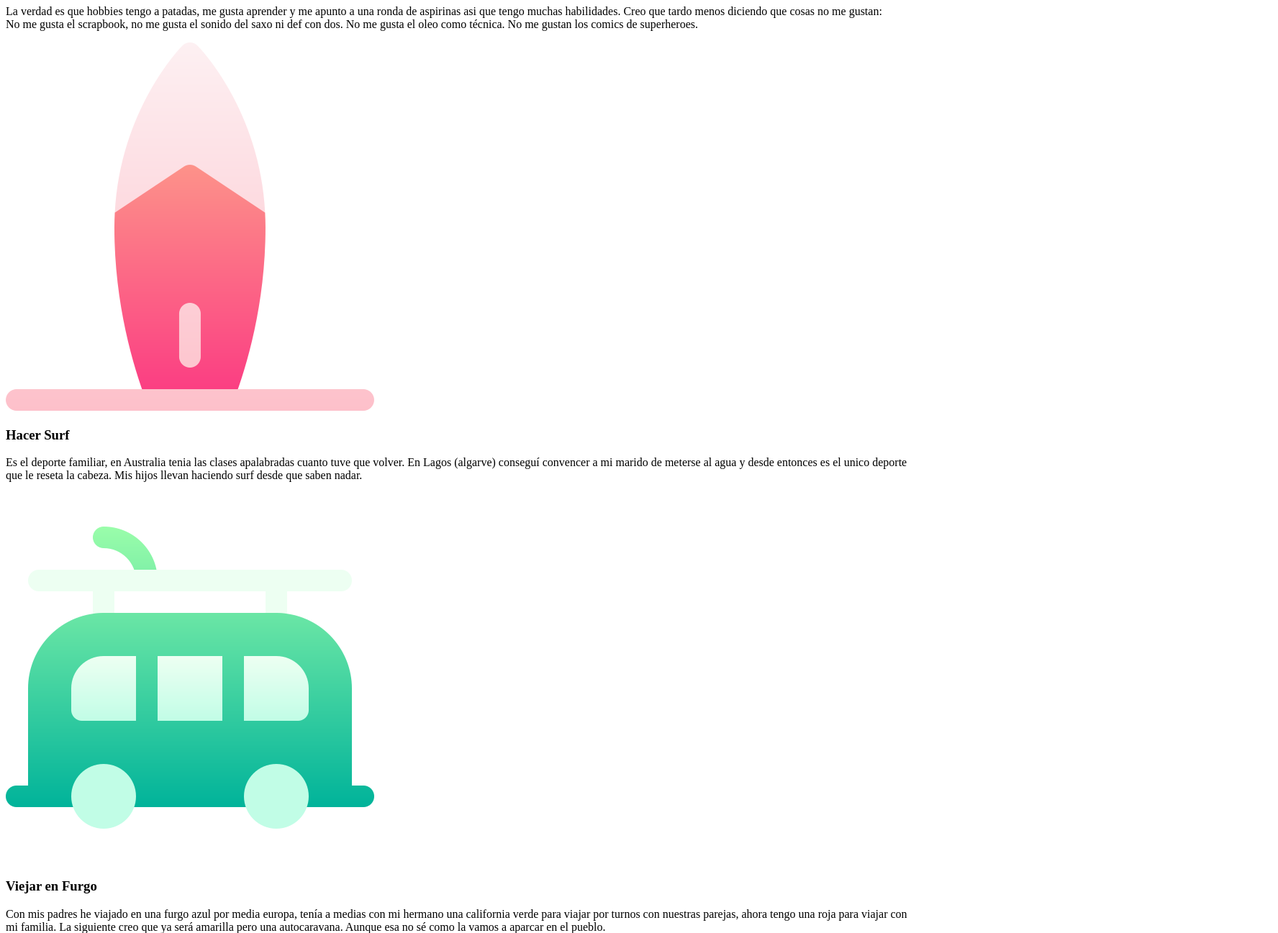
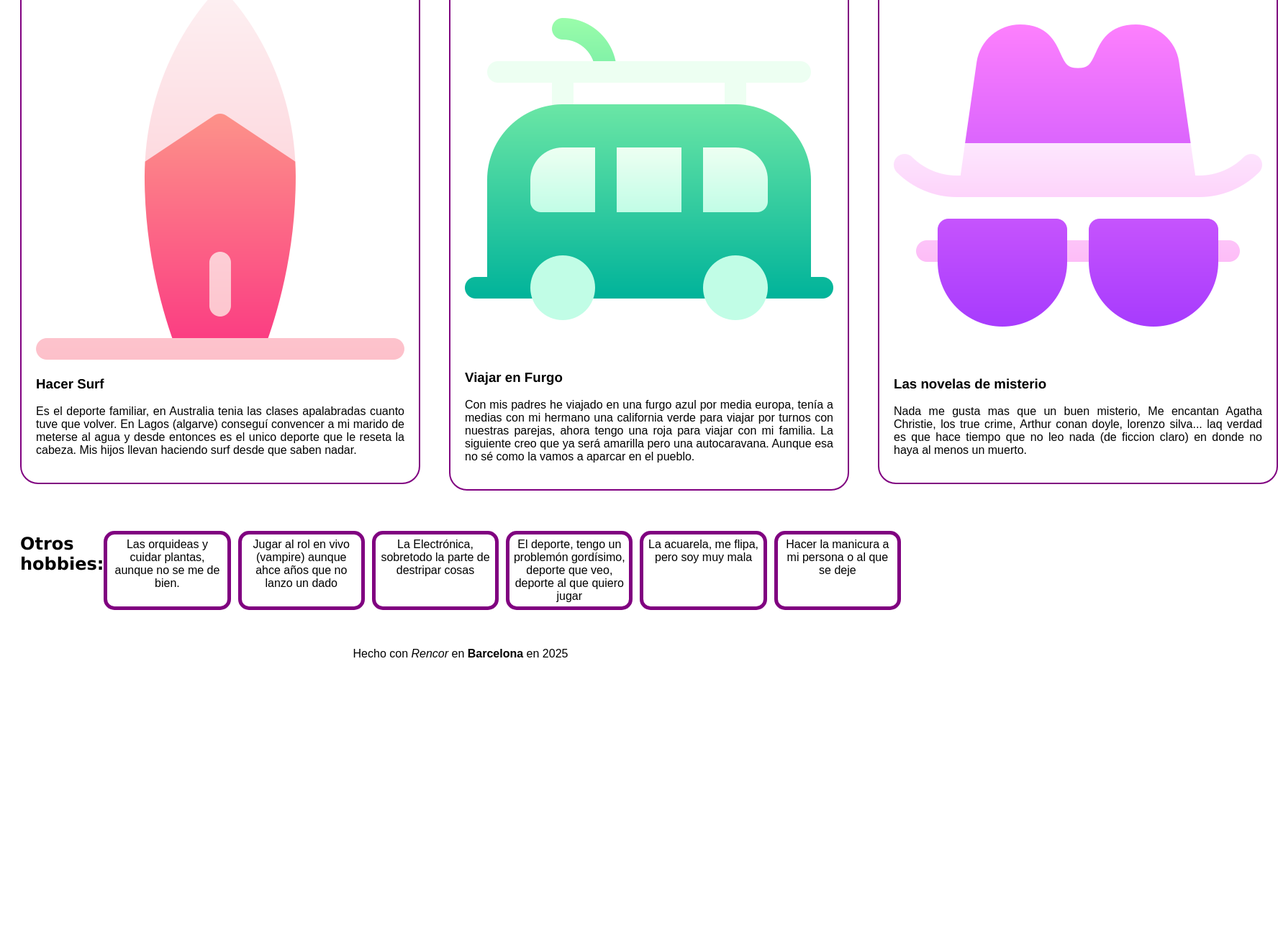
Before and after one commit to afminguela/webdev_Lab_04.1, a plain HTML site: page index.html in a window 1280 px wide. Shown: the part 583-1880 px from the top of the page at 72% size, 1776 px wide, since content can reach past the window. After the commit the page ends 1517 px from the top, so only its background shows below. Drawn offline with Linux system fonts and the light colour scheme.

Commit message:
Añadido estilos y terminado

```diff
--- a/index.html
+++ b/index.html
@@ -1,56 +1,112 @@
 <!DOCTYPE html>
-<html lang="en">
+<html lang="es">
   <head>
-    <meta charset="UTF-8">
-    <meta name="viewport" content="width=device-width, initial-scale=1.0">
+    <meta charset="UTF-8" />
+    <meta name="viewport" content="width=device-width, initial-scale=1.0" />
     <title>Sobre Mi</title>
-    <link rel="stylesheet" href="style.css">
-    <link rel="shortcut icon" type="image/x-icon"  href="./media/feliz.png" title="sandía iconos">Sandía iconos creados por Anastassiya Motokhova - Flaticon</a>">
+    <link rel="stylesheet" href="styles.css" />
+    <link
+      rel="shortcut icon"
+      type="image/x-icon"
+      href="./media/feliz.png"
+      title="sandía iconos"
+    />
     <!--Todos los iconos gracias a FlatIcon que son muy majos-->
   </head>
   <body>
     <!--Header: foto y titulo o/y slogan de la pagina (tu nombre o no)
 Pequeño parrafo sobre ti (vale añadir extra texto Lorem Ipsum)
-DIV 1: Imágenes de tus hobbies (no vale informatica): los tres principales. Probar también align-items (alineación vertical)
-DIV2: los otros en otro div. En los otros no hace falta imágenes, con un texto es suficiente: maquetas de trenes, musica jazz, patinar, etc, … solo un texto centrado en un div. Poner al menos 5 divs en este grupo y probar el flex-wrap, justify-content, etc
+ y probar el flex-wrap, justify-content, etc
  A partir de ahí puedes hacer todas las pruebas de flex que quieras :-)-->
 
- <header>
- <img src="./media/kobeyyo.jpg" alt="Yo misma hace eones con Kobe Briant">
+    <header class="titulo">
+      <img
+        src="./media/kobeyyo.jpg"
+        alt="Yo misma hace eones con Kobe Briant"
+      />
+      <div>
       <h1>Ana Fernandez Minguela</h1>
- <p>La verdad es que hobbies tengo a patadas, me gusta aprender y me apunto a una ronda de aspirinas asi que tengo muchas habilidades. Creo que tardo menos diciendo que cosas no me gustan: <br>
- No me gusta el scrapbook, no me gusta el sonido del saxo ni def con dos. No me gusta el oleo como técnica. No me gustan los comics de superheroes.  </p>
-
+      <p>
+        La verdad es que hobbies tengo a patadas, me gusta aprender y me apunto
+        a una ronda de aspirinas asi que tengo muchas habilidades. Creo que
+        tardo menos diciendo que cosas no me gustan: <br />
+        No me gusta el scrapbook, no me gusta el sonido del saxo ni def con dos.
+        No me gusta el oleo como técnica. No me gustan los comics de
+        superheroes.
+      </p>
+      </div>
     </header>
+    <!-- Lo que viene siendo el main, dos grupos, uno con tres cards con texto imagen y H; el otro con un h y 5 p puestos en dos grupos, h por un lado y por el otro los p cada uno en una columna-->
     <main>
+      <!--  DIV 1: Imágenes de tus hobbies (no vale informatica): los tres principales. Probar también align-items (alineación vertical)-->
       <section id="hobbiesPpal">
         <div class="card">
-        <img src="./media/tabla-de-surf.png" alt="un dibujo de una tabla de surf">
+          <img
+            src="./media/tabla-de-surf.png"
+            alt="un dibujo de una tabla de surf"
+          />
           <h3>Hacer Surf</h3>
-        <p>Es el deporte familiar, en Australia tenia las clases apalabradas cuanto tuve que volver. En Lagos (algarve) conseguí convencer a mi marido de meterse al agua y desde entonces es el unico deporte que le reseta la cabeza. Mis hijos llevan haciendo surf desde que saben nadar. </p>
+          <p>
+            Es el deporte familiar, en Australia tenia las clases apalabradas
+            cuanto tuve que volver. En Lagos (algarve) conseguí convencer a mi
+            marido de meterse al agua y desde entonces es el unico deporte que
+            le reseta la cabeza. Mis hijos llevan haciendo surf desde que saben
+            nadar.
+          </p>
         </div>
         <div class="card">
-        <img src="./media/monovolumen.png" alt="un dibujo de una furgoneta surfera">
-        <h3>Viejar en Furgo</h3>
-        <p>Con mis padres he viajado en una furgo azul por media europa, tenía a medias con mi hermano una california verde para viajar por turnos con nuestras parejas, ahora tengo una roja para viajar con mi familia. La siguiente creo que ya será amarilla pero una autocaravana. Aunque esa no sé como la vamos a aparcar en el pueblo.</p>
+          <img
+            src="./media/monovolumen.png"
+            alt="un dibujo de una furgoneta surfera"
+          />
+          <h3>Viajar en Furgo</h3>
+          <p>
+            Con mis padres he viajado en una furgo azul por media europa, tenía
+            a medias con mi hermano una california verde para viajar por turnos
+            con nuestras parejas, ahora tengo una roja para viajar con mi
+            familia. La siguiente creo que ya será amarilla pero una
+            autocaravana. Aunque esa no sé como la vamos a aparcar en el pueblo.
+          </p>
         </div>
         <div class="card">
-        <img src="/media/sombrero-de-vaquero.png" alt="un dibujo de un sombrero y unas gafas">
+          <img
+            src="/media/sombrero-de-vaquero.png"
+            alt="un dibujo de un sombrero y unas gafas"
+          />
           <h3>Las novelas de misterio</h3>
-        <p>Nada me gusta mas que un buen misterio, Me encantan Agatha Christie, los true crime, Arthur conan doyle, lorenzo silva... laq verdad es que hace tiempo que no leo nada (de ficcion claro) en donde no haya al menos un muerto. </p>
+          <p>
+            Nada me gusta mas que un buen misterio, Me encantan Agatha Christie,
+            los true crime, Arthur conan doyle, lorenzo silva... laq verdad es
+            que hace tiempo que no leo nada (de ficcion claro) en donde no haya
+            al menos un muerto.
+          </p>
         </div>
       </section>
+
+      <!-- DIV2: los otros en otro div. En los otros no hace falta imágenes, con un texto es suficiente: maquetas de trenes, musica jazz, patinar, etc, … solo un texto centrado en un div. Poner al menos 5 divs en este grupo  -->
       <section id="hobbiesSec">
         <h2>Otros hobbies:</h2>
+        <div class="gridContainer">
           <p>Las orquideas y cuidar plantas, aunque no se me de bien.</p>
-<p>Jugar al rol en vivo (vampire) aunque ahce años que no lanzo un dado</p>
+          <p>
+            Jugar al rol en vivo (vampire) aunque ahce años que no lanzo un dado
+          </p>
           <p>La Electrónica, sobretodo la parte de destripar cosas</p>
-<p>El deporte, tengo un problemón gordísimo, deporte que veo, deporte al que quiero jugar</p>
+          <p>
+            El deporte, tengo un problemón gordísimo, deporte que veo, deporte
+            al que quiero jugar
+          </p>
           <p>La acuarela, me flipa, pero soy muy mala</p>
           <p>Hacer la manicura a mi persona o al que se deje</p>
+        </div>
       </section>
+    </main>
 
- </main>
-</body>
+    <!-- y un footer para rematar-->
+    <footer>
+        <p>Hecho con <em>Rencor</em> en <b>Barcelona</b> en 2025</p>
+    <!-- lo del rencor es una broma interna en mi casa, mi marido dice que el cocina con Amor y dedicación tardando lo que haga falta en el proceso, no como yo. :P -->
+
+    </footer>
   </body>
 </html>
--- a/styles.css
+++ b/styles.css
@@ -0,0 +1,86 @@
+/* estilos generales */
+
+body {
+}
+
+header {
+  display: flex;
+  flex-direction: row;
+  align-items: center;
+  gap:30px;
+  margin: 20px;
+}
+
+h1 {
+  font-family: Georgia, "Times New Roman", Times, serif;
+}
+
+h2 {
+  font-family: "Lucida Sans", "Lucida Sans Regular", "Lucida Grande",
+    "Lucida Sans Unicode", Geneva, Verdana, sans-serif;
+}
+
+h3 {
+  font-family: "Franklin Gothic Medium", "Arial Narrow", Arial, sans-serif;
+}
+p {
+  font-family: Arial, Helvetica, sans-serif;
+}
+
+footer {
+  text-align: center;
+}
+
+
+/* Estilos de id*/
+#hobbiesPpal {
+  display: flex;
+  align-items: center;
+
+}
+
+#hobbiesSec {
+  display: flex;
+  padding: 20px;
+
+}
+
+/* Clases de div 1 */
+
+.titulo div{
+    display: flex;
+    flex-direction: column;
+
+}
+
+.titulo img{
+    border-radius: 15px;
+}
+
+.card {
+  width: 120vh;
+  margin: 20px;
+  padding: 20px;
+  border: 2px solid purple;
+  border-radius: 25px;
+
+  align-items: center;
+  text-align: justify;
+}
+
+.card h3 {
+}
+
+/* ------------ Clases de div2 */
+
+.gridContainer {
+  display: grid;
+  grid-template-columns: repeat(6, 1fr);
+  column-gap: 10px;
+}
+.gridContainer p {
+  border: 5px solid purple;
+  border-radius: 15px;
+  padding: 5px;
+  text-align: center;
+}
```
Lines whose indentation alone changed are shown as unchanged.
